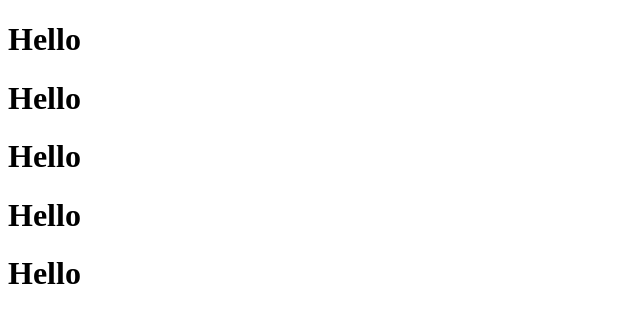
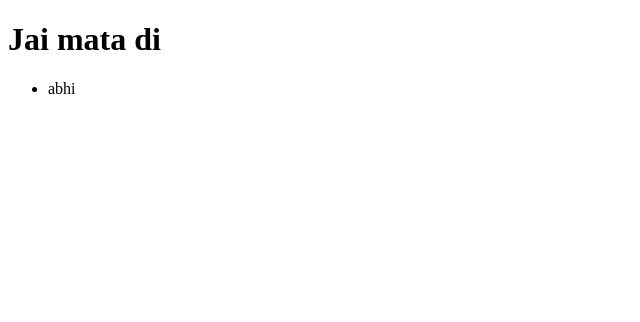
Before and after one commit to ABHI-ATG/Service-Provider, a React (Create React App) app: page / in a window 1280 px wide. Shown: the top 322 px of the page, without its empty margins (0-640 px from the left). Built offline with nearby package versions, Linux system fonts and the light colour scheme.

Commit message:
first day work

```diff
--- a/src/App.js
+++ b/src/App.js
@@ -1,14 +1,14 @@
 import './App.css';
+import React from 'react';
+import Cards from './Cards/Cards';
+
 
 function App() {
   return (
-    <div className="App">
-      <h1>Hello </h1>
-      <h1>Hello </h1>
-      <h1>Hello </h1>
-      <h1>Hello </h1>
-      <h1>Hello </h1>
-    </div>
+    <>
+    <Cards/>
+    </>
+
   );
 }
 
--- /dev/null
+++ b/src/Cards/Cards.js
@@ -0,0 +1,19 @@
+import Info from './Info'
+
+
+function Cards(){
+    return (
+        <>
+            <h1> Jai mata di</h1>
+            <div className="Cards">
+                <ul>
+                    <li>
+                        abhi
+                    </li>
+                </ul>
+            </div>
+        </>
+    );
+}
+
+export default Cards;
--- /dev/null
+++ b/src/Cards/Info.js
@@ -0,0 +1,21 @@
+const Info=[
+    {
+     name:"Carpentar",
+     image:"url",
+    },
+    {
+     name:"Painter",
+     image:"url",
+    },
+    {
+     name:"Plumbour",
+     image:"url",
+    },
+    {
+     name:"Labour",
+     image:"url",
+    },
+
+];
+
+export default Info;
```
